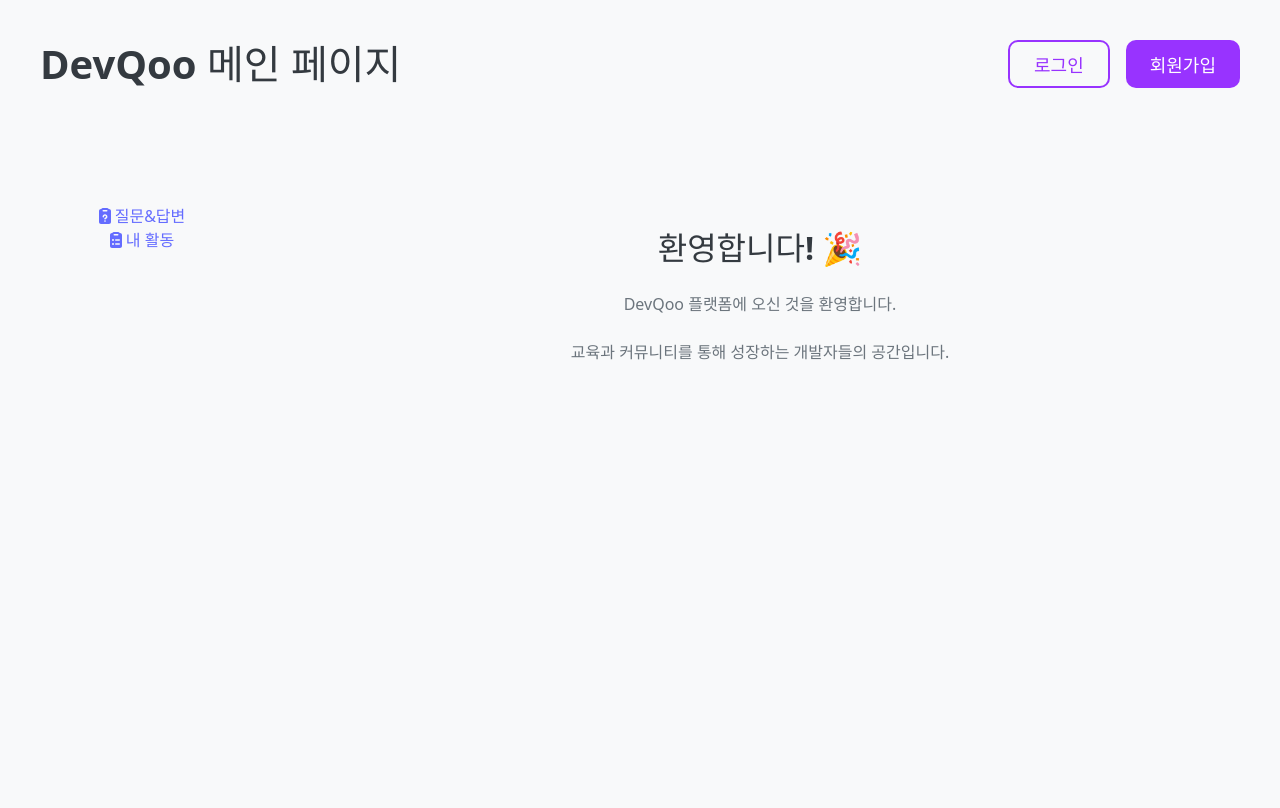
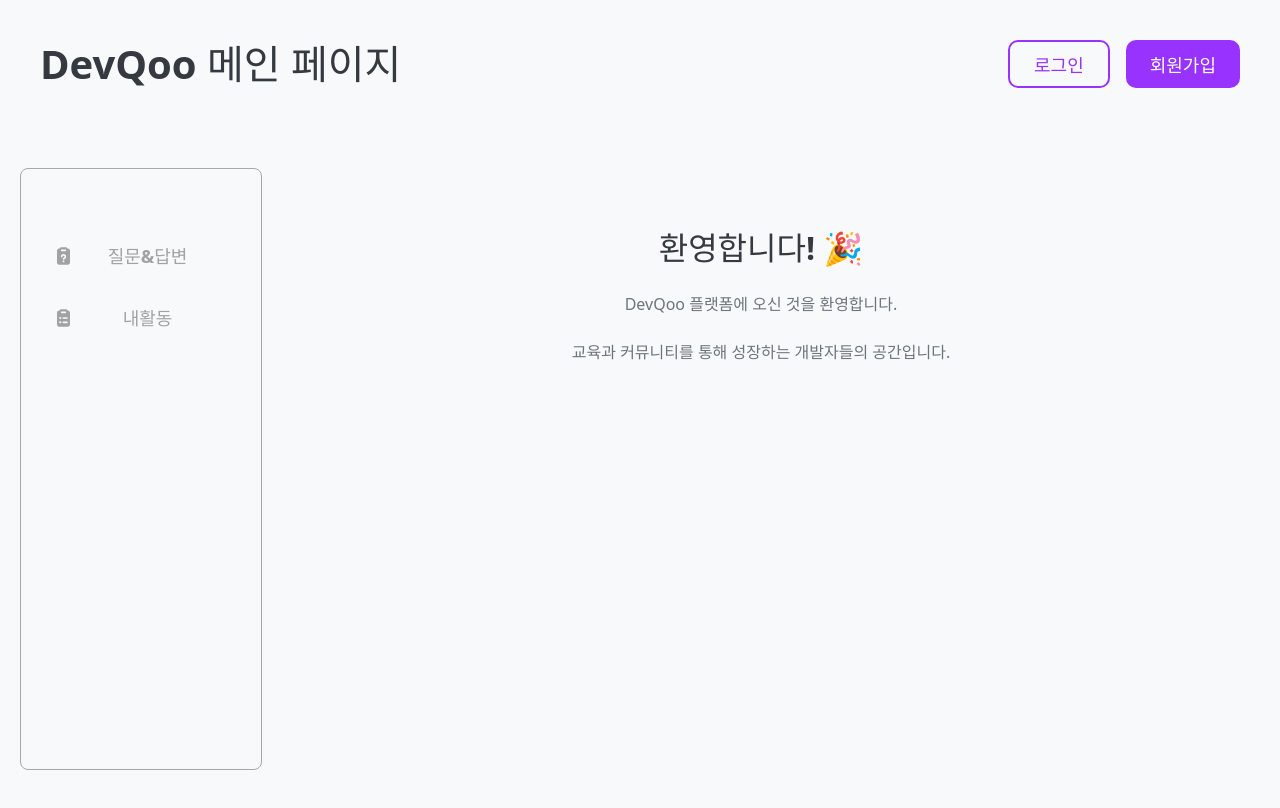
Before and after one commit to DevQoo/devqoo-frontend, a Vue app: page /home in a window 1280 px wide. Shown: the top 808 px of the page. Built offline with nearby package versions, Linux system fonts and the light colour scheme.

Commit message:
사이드 바 CSS 기본 세팅

```diff
--- a/src/components/Sidebar.vue
+++ b/src/components/Sidebar.vue
@@ -3,17 +3,22 @@
     <nav>
       <ul>
         <li>
-          <router-link to="#"
+          <router-link to="#" class="nav-link"
             ><font-awesome-icon
               icon="fa-solid fa-clipboard-question"
-            />질문&답변</router-link
-          >
+              class="nav-icon"
+            />
+            <span>질문&답변</span>
+          </router-link>
         </li>
         <li>
-          <router-link to="#"
-            ><font-awesome-icon icon="fa-solid fa-clipboard-list" />내
-            활동</router-link
-          >
+          <router-link to="#" class="nav-link"
+            ><font-awesome-icon
+              icon="fa-solid fa-clipboard-list"
+              class="nav-icon"
+            />
+            <span>내활동</span>
+          </router-link>
         </li>
       </ul>
     </nav>
@@ -25,14 +30,40 @@
 <style scoped>
 .sidebar {
   width: 200px;
-  background-color: #f8f9fa;
   padding: 20px;
   margin: 0 auto;
-  height: 100%;
+  height: 70vh;
+  border: 1px solid #aea6a6;
+  border-radius: 8px;
+}
+
+nav {
+  padding: 20px 0;
 }
 
 ul {
   list-style-type: none;
   padding: 0;
+  line-height: 62px;
+}
+
+.nav-link {
+  display: flex;
+  align-items: center;
+  font-size: 18px;
+  font-weight: 600;
+  padding: 0 16px;
+  color: #a2a2a2;
+}
+
+.nav-icon {
+  width: 13px;
+  height: 18px;
+  flex-shrink: 0;
+}
+
+span {
+  flex-grow: 1;
+  text-align: center;
 }
 </style>
```
